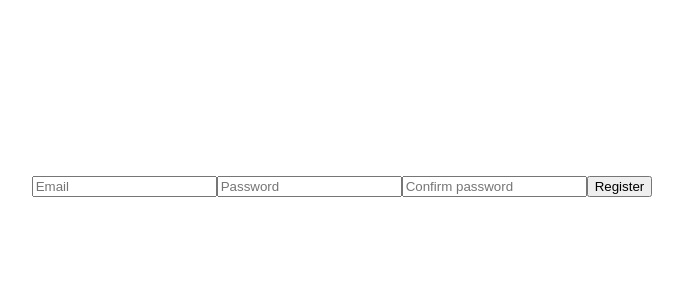
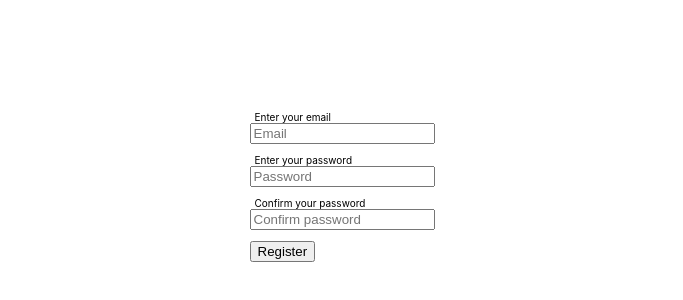
Before and after one commit to Threesundays/Lesson_4_Task_1_Authorization_form, a React (Create React App) app: page / in a window 1280 px wide. Shown: the part 214-514 px from the top of the page, without its empty margins (298-981 px from the left). Built offline with nearby package versions, Linux system fonts and the light colour scheme.

Commit message:
update code

```diff
--- a/src/App.js
+++ b/src/App.js
@@ -1,4 +1,4 @@
-import { Button, RegistrationInput } from './components';
+import { Button, Input } from './components';
 import styles from './app.module.css';
 import { useState } from 'react';
 
@@ -19,28 +19,39 @@ export const App = () => {
 	return (
 		<>
 			<div className={styles.app}>
-				<form onSubmit={onSubmit}>
-					<RegistrationInput
+				<form className={styles.form} onSubmit={onSubmit}>
+					<div className={styles.formField}>
+						<label className={styles.label}>Enter your email</label>
+						<Input
 							name="email"
 							type="email"
 							placeholder="Email"
 							value={formData.email}
 							onChange={({ target }) => setFormData({ ...formData, email: target.value })}
 						/>
-					<RegistrationInput
+					</div>
+
+					<div className={styles.formField}>
+						<label className={styles.label}>Enter your password</label>
+						<Input
 							name="password"
 							type="password"
 							placeholder="Password"
 							value={formData.password}
 							onChange={({ target }) => setFormData({ ...formData, password: target.value })}
 						/>
-					<RegistrationInput
+					</div>
+
+					<div className={styles.formField}>
+						<label className={styles.label}>Confirm your password</label>
+						<Input
 							name="confirmPassword"
 							type="password"
 							placeholder="Confirm password"
 							value={formData.confirmPassword}
 							onChange={({ target }) => setFormData({ ...formData, confirmPassword: target.value })}
 						/>
+					</div>
 					<Button type="submit" text="Register" />
 				</form>
 			</div>
--- a/src/app.module.css
+++ b/src/app.module.css
@@ -1,11 +1,29 @@
 .app {
+
     display: flex;
     justify-content: center;
     align-items: center;
     height: 100vh;
+}
+.form{
+    position: relative;
 }
 
 .errorLabel {
     color: red;
     font-size: 10px;
 }
+
+.label {
+    font-size: 10px;
+    top: -5px;
+    left: 5px;
+    background: #fff;
+    padding: 0 5px;
+  }
+
+  .formField {
+    display: flex;
+    flex-direction: column;
+    margin-bottom: 10px;
+  }
--- a/src/components/index.js
+++ b/src/components/index.js
@@ -1,2 +1,2 @@
-export * from './registrationInput';
+export * from './input';
 export * from './button';
--- /dev/null
+++ b/src/components/input.jsx
@@ -0,0 +1,11 @@
+export const Input = (props) => {
+	return (
+		<input
+			name={props.name}
+			type={props.type}
+			placeholder={props.placeholder}
+			value={props.value}
+			onChange={props.onChange}
+		/>
+	);
+};
--- a/src/components/registrationInput.jsx
+++ /dev/null
@@ -1,12 +0,0 @@
-
-
-export const RegistrationInput = (props) => {
-	return <input
-		name={props.name}
-		type={props.type}
-		placeholder={props.placeholder}
-		value={props.value}
-		onChange={props.onChange}
-
-	/>;
-};
```
Lines whose indentation alone changed are shown as unchanged.
